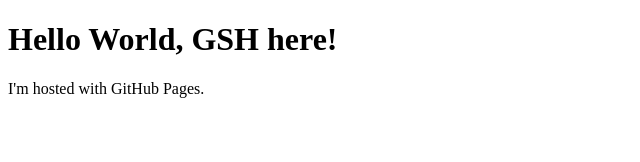
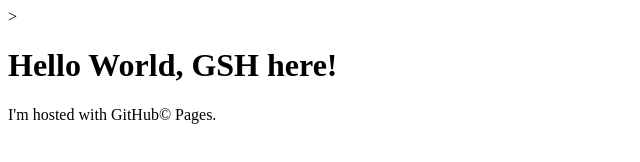
Before and after one commit to gsthilaire/gsthilaire.github.io, a plain HTML site: page index.html in a window 1280 px wide. Shown: the whole page, without its empty margins (0-640 px from the left). Drawn offline with Linux system fonts and the light colour scheme.

Commit message:
Added .gitignore + encoding testing

```diff
--- a/index.html
+++ b/index.html
@@ -1,7 +1,8 @@
 <!DOCTYPE html>
 <html>
+<head></head>>
 <body>
 <h1>Hello World, GSH here!</h1>
-<p>I'm hosted with GitHub Pages.</p>
+<p>I'm hosted with GitHub© Pages.</p>
 </body>
 </html>
```
Also changed, not shown: 1 other file.
